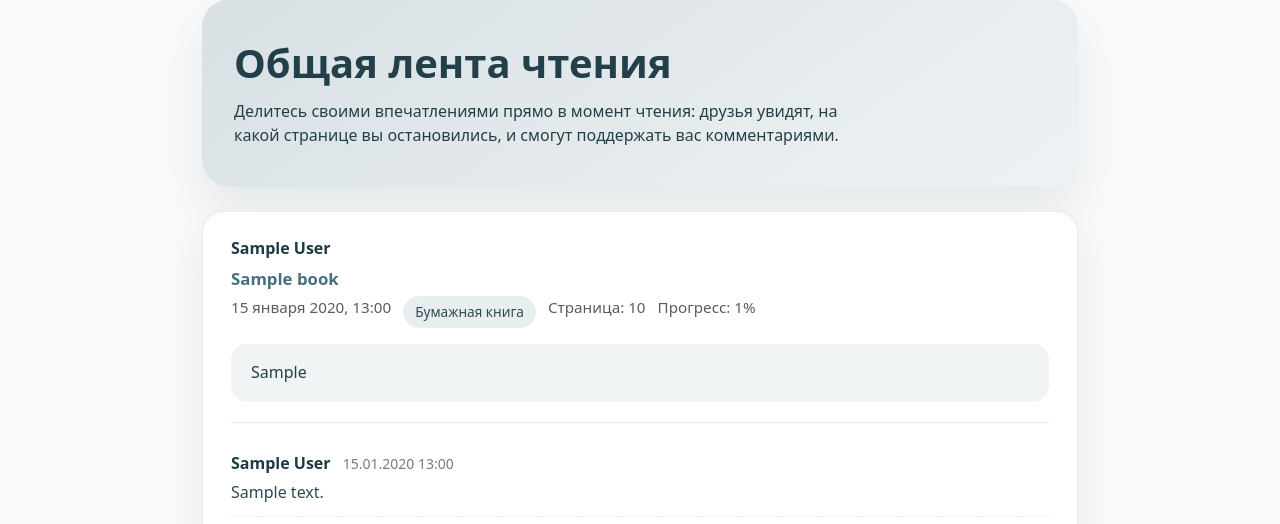
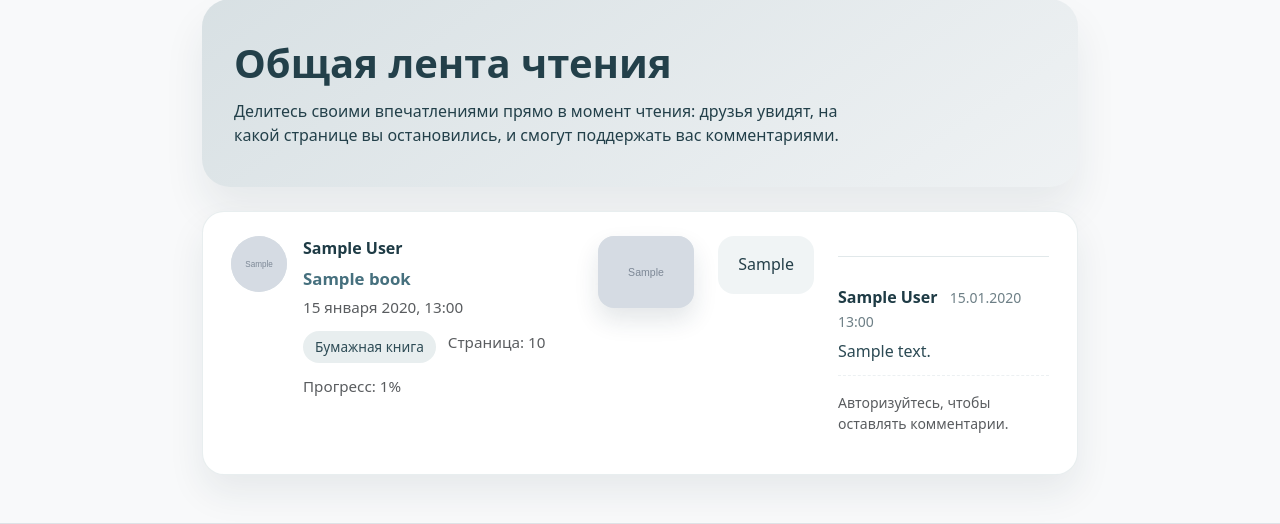
Before and after one commit to OlgaKuznetsova03/Mybooks_server, a Django app: page /events/reading/feed/ in a window 1280 px wide; the page is wider, and only the part inside the window is pictured. Shown: the part 130-654 px from the top of that part. Run offline with Django 4.2, Linux system fonts and the light colour scheme; tables that the repository leaves empty hold one stand-in row (values such as "Sample post"); grey boxes marked "Sample" are stand-in pictures.

Commit message:
лента актуально читают сейчас2

```diff
--- a/shelves/views.py
+++ b/shelves/views.py
@@ -885,8 +885,14 @@ def reading_update_format(request, progress_id):
 def reading_feed(request):
     entries = (
         ReadingFeedEntry.objects.filter(is_public=True)
-        .select_related("user", "book", "progress")
-        .prefetch_related("comments__user")
+        .select_related(
+            "user",
+            "user__profile",
+            "book",
+            "book__primary_isbn",
+            "progress",
+        )
+        .prefetch_related("comments__user", "comments__user__profile", "book__isbn")
     )
     comment_form = ReadingFeedCommentForm()
     return render(
--- a/templates/reading/feed.html
+++ b/templates/reading/feed.html
@@ -37,9 +37,55 @@
 
   .reading-feed-entry__header {
     display: flex;
+    flex-direction: row;
+    justify-content: space-between;
+    gap: 1.5rem;
+    margin-bottom: 1rem;
+    align-items: flex-start;
+  }
+
+  .reading-feed-entry__meta {
+    display: flex;
+    gap: 1rem;
+    flex: 1;
+    align-items: flex-start;
+  }
+
+  .reading-feed-entry__avatar {
+    width: 56px;
+    height: 56px;
+    border-radius: 50%;
+    overflow: hidden;
+    background: rgba(70, 112, 126, 0.18);
+    display: flex;
+    align-items: center;
+    justify-content: center;
+    font-weight: 700;
+    color: #1e3b45;
+    text-transform: uppercase;
+    flex-shrink: 0;
+  }
+
+  .reading-feed-entry__avatar img {
+    width: 100%;
+    height: 100%;
+    object-fit: cover;
+    display: block;
+  }
+
+  .reading-feed-entry__avatar span {
+    font-size: 1.1rem;
+  }
+
+  .reading-feed-entry__avatar--placeholder {
+    border: 2px solid rgba(70, 112, 126, 0.24);
+    background: rgba(70, 112, 126, 0.08);
+  }
+
+  .reading-feed-entry__details {
+    display: flex;
     flex-direction: column;
     gap: 0.35rem;
-    margin-bottom: 1rem;
   }
 
   .reading-feed-entry__user {
@@ -60,6 +106,22 @@
     gap: 0.75rem;
     font-size: 0.95rem;
     color: #2d4b55;
+  }
+
+  .reading-feed-entry__cover {
+    width: 96px;
+    border-radius: 16px;
+    overflow: hidden;
+    background: rgba(70, 112, 126, 0.12);
+    box-shadow: 0 12px 24px rgba(25, 53, 63, 0.12);
+    flex-shrink: 0;
+  }
+
+  .reading-feed-entry__cover img {
+    width: 100%;
+    height: 100%;
+    object-fit: cover;
+    display: block;
   }
 
   .reading-feed-entry__badge {
@@ -145,6 +207,19 @@
     .reading-feed-hero {
       padding: 2rem 1.5rem;
     }
+    .reading-feed-entry__header {
+      flex-direction: column;
+      gap: 1rem;
+    }
+
+    .reading-feed-entry__meta {
+      width: 100%;
+    }
+
+    .reading-feed-entry__cover {
+      width: 100%;
+      max-width: 180px;
+    }
   }
 </style>
 {% endblock %}
@@ -159,7 +234,18 @@
   {% for entry in entries %}
     <article class="reading-feed-entry">
       <header class="reading-feed-entry__header">
-        <span class="reading-feed-entry__user">{{ entry.user.get_full_name|default:entry.user.username }}</span>
+        {% with display_name=entry.user.get_full_name|default:entry.user.username cover_url=entry.book.get_cover_url %}
+        <header class="reading-feed-entry__header">
+          <div class="reading-feed-entry__meta">
+            <div class="reading-feed-entry__avatar{% if not entry.user.profile.avatar %} reading-feed-entry__avatar--placeholder{% endif %}">
+              {% if entry.user.profile.avatar %}
+                <img src="{{ entry.user.profile.avatar.url }}" alt="Аватар {{ display_name }}">
+              {% else %}
+                <span>{{ display_name|slice:":1" }}</span>
+              {% endif %}
+            </div>
+            <div class="reading-feed-entry__details">
+              <span class="reading-feed-entry__user">{{ display_name }}</span>
               <span class="reading-feed-entry__book">{{ entry.book.title }}</span>
               <div class="reading-feed-entry__stats small text-muted">
                 <span>{{ entry.created_at|date:"d E Y, H:i" }}</span>
@@ -171,7 +257,15 @@
                   <span>Прогресс: {{ entry.percent|floatformat:-2 }}%</span>
                 {% endif %}
               </div>
+            </div>
+          </div>
+          {% if cover_url %}
+            <div class="reading-feed-entry__cover">
+              <img src="{{ cover_url }}" alt="Обложка книги «{{ entry.book.title }}»">
+            </div>
+          {% endif %}
           </header>
+      {% endwith %}
 
       {% if entry.reaction %}
         <div class="reading-feed-entry__reaction">{{ entry.reaction|linebreaksbr }}</div>
```
Lines whose indentation alone changed are shown as unchanged.
